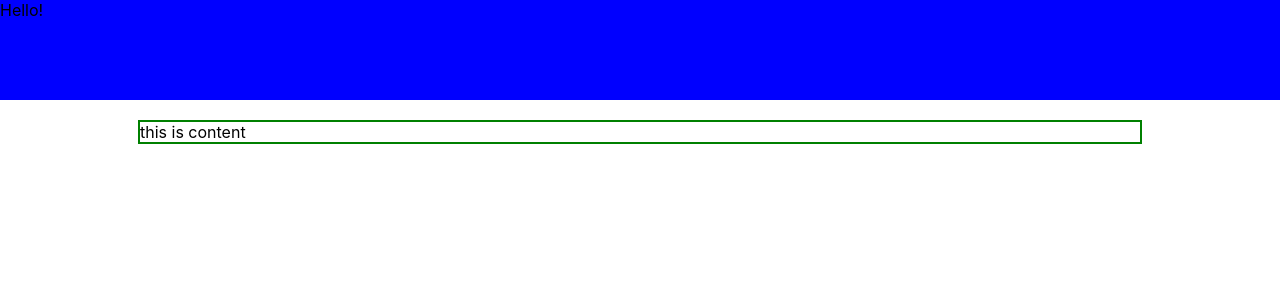
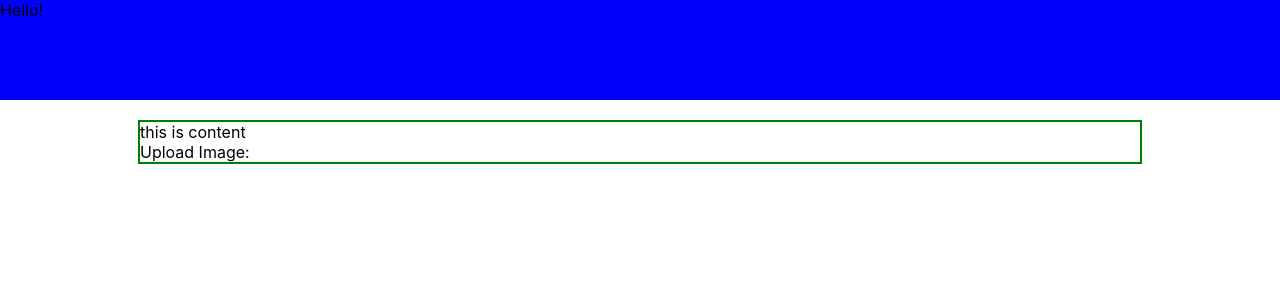
Before and after one commit to jacoblovelace/HooHacks23, a React (Create React App) app in the folder client/: page / in a window 1280 px wide. Shown: the top 300 px of the page. Built offline with nearby package versions, Linux system fonts and the light colour scheme.

Commit message:
navbar update

```diff
--- a/client/src/components/Content.js
+++ b/client/src/components/Content.js
@@ -4,6 +4,9 @@ function Content() {
   return (
     <div className="container">
         this is content
+        <div className = "photoUpload">
+          <span>Upload Image: </span>
+        </div>
     </div>
   );
 }
```
